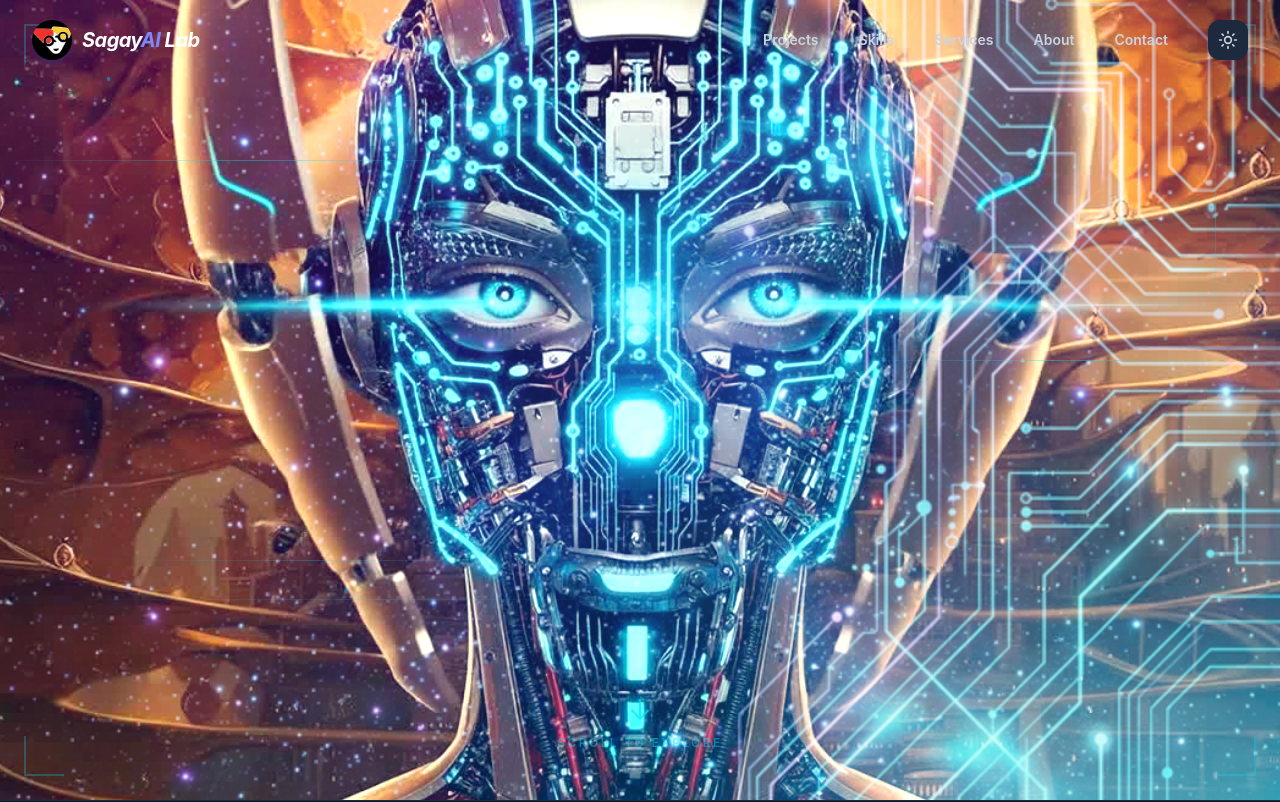
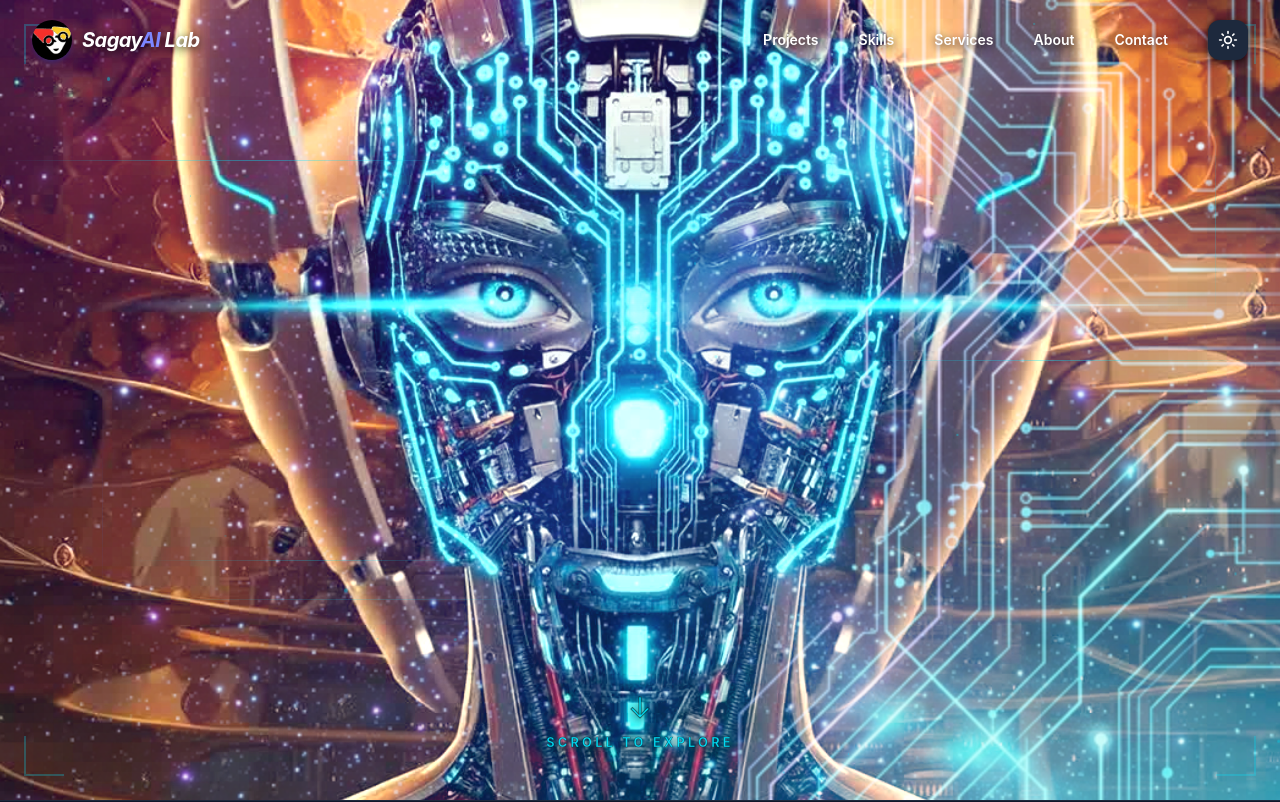
Before and after one commit to stalinSaga04/portfolio, a React (Vite) app: page / in a window 1280 px wide. Shown: the top 802 px of the page. Built offline with nearby package versions, Linux system fonts and the light colour scheme.

Commit message:
style: add protective text shadows to subtexts and navbar against bright cosmic background

```diff
--- a/src/components/Navbar.jsx
+++ b/src/components/Navbar.jsx
@@ -67,7 +67,7 @@ const Navbar = () => {
                                 className="w-full h-full object-contain scale-110"
                             />
                         </div>
-                        <span className="text-xl font-bold tracking-tight text-slate-900 dark:text-white italic">Sagay<span className="text-indigo-600 dark:text-indigo-400">AI</span> Lab</span>
+                        <span className="text-xl font-bold tracking-tight text-slate-900 dark:text-white dark:drop-shadow-[0_2px_4px_rgba(0,0,0,0.8)] italic">Sagay<span className="text-indigo-600 dark:text-indigo-400">AI</span> Lab</span>
                     </Link>
 
                     {/* Desktop Nav */}
@@ -76,7 +76,7 @@ const Navbar = () => {
                             <Link
                                 key={link.name}
                                 to={link.href}
-                                className="text-sm font-semibold text-slate-600 dark:text-slate-300 hover:text-indigo-600 dark:hover:text-indigo-400 transition-all duration-300 relative group"
+                                className="text-sm font-semibold text-slate-600 dark:text-white dark:drop-shadow-[0_2px_4px_rgba(0,0,0,0.8)] hover:text-indigo-600 dark:hover:text-indigo-400 transition-all duration-300 relative group"
                             >
                                 {link.name}
                                 <span className="absolute -bottom-1 left-0 w-0 h-0.5 bg-indigo-600 transition-all duration-300 group-hover:w-full"></span>
@@ -86,7 +86,7 @@ const Navbar = () => {
                         {/* Theme Toggle */}
                         <button
                             onClick={toggleTheme}
-                            className="p-2.5 rounded-xl bg-slate-100 dark:bg-slate-800 text-slate-600 dark:text-slate-300 hover:text-indigo-600 dark:hover:text-indigo-400 transition-all duration-300 shadow-sm"
+                            className="p-2.5 rounded-xl bg-slate-100 dark:bg-slate-800 text-slate-600 dark:text-white dark:drop-shadow-[0_2px_4px_rgba(0,0,0,0.8)] hover:text-indigo-600 dark:hover:text-indigo-400 transition-all duration-300 shadow-sm"
                             title="Toggle Theme"
                         >
                             {isDark ? <Sun className="w-5 h-5" /> : <Moon className="w-5 h-5" />}
@@ -97,7 +97,7 @@ const Navbar = () => {
                     <div className="md:hidden flex items-center gap-2">
                         <button
                             onClick={toggleTheme}
-                            className="text-slate-600 dark:text-slate-300 p-2.5 bg-slate-100 dark:bg-slate-800 rounded-xl transition-all duration-300"
+                            className="text-slate-600 dark:text-white dark:drop-shadow-[0_2px_4px_rgba(0,0,0,0.8)] p-2.5 bg-slate-100 dark:bg-slate-800 rounded-xl transition-all duration-300"
                         >
                             {isDark ? <Sun className="w-5 h-5" /> : <Moon className="w-5 h-5" />}
                         </button>
--- a/src/index.css
+++ b/src/index.css
@@ -585,11 +585,15 @@ section {
 }
 
 .stage-3-subtitle {
-  /* Desktop 20px, Mobile 16px */
-  font-size: clamp(16px, 3vw, 20px);
-  color: #d1d5db;
-  font-weight: 500;
+  /* Desktop 22px, Mobile 16px */
+  font-size: clamp(16px, 3.5vw, 22px);
+  color: #ffffff;
+  font-weight: 600;
   letter-spacing: 0.05em;
+  text-shadow:
+    0 2px 10px rgba(0,0,0,0.8),
+    0 4px 20px rgba(0,0,0,0.6),
+    0 0 10px rgba(0, 229, 255, 0.4);
 }
 
 /* Enhancing glow effect for highlight text */
@@ -655,18 +659,26 @@ section {
 
 .hero-scroll-arrow {
   font-size: 1.8rem;
-  color: rgba(0, 229, 255, 0.7);
-  text-shadow: 0 0 15px rgba(0, 229, 255, 0.4);
+  color: rgba(0, 229, 255, 0.9);
+  text-shadow:
+    0 0 15px rgba(0, 229, 255, 0.6),
+    0 2px 10px rgba(0,0,0,0.9);
+  -webkit-text-stroke: 1px rgba(0,0,0,0.5);
   animation: scroll-bounce 1.6s ease-in-out infinite;
   line-height: 1;
 }
 
 .hero-scroll-label {
-  font-size: 0.75rem;
+  font-size: 0.8rem;
   text-transform: uppercase;
-  letter-spacing: 0.2em;
-  color: rgba(0, 229, 255, 0.45);
-  font-weight: 600;
+  letter-spacing: 0.25em;
+  color: rgba(0, 229, 255, 0.9);
+  font-weight: 700;
+  text-shadow:
+    0 0 10px rgba(0, 229, 255, 0.5),
+    0 2px 10px rgba(0,0,0,0.9),
+    0 4px 20px rgba(0,0,0,0.8);
+  -webkit-text-stroke: 0.5px rgba(0,0,0,0.5);
 }
 
 @keyframes scroll-bounce {
```
